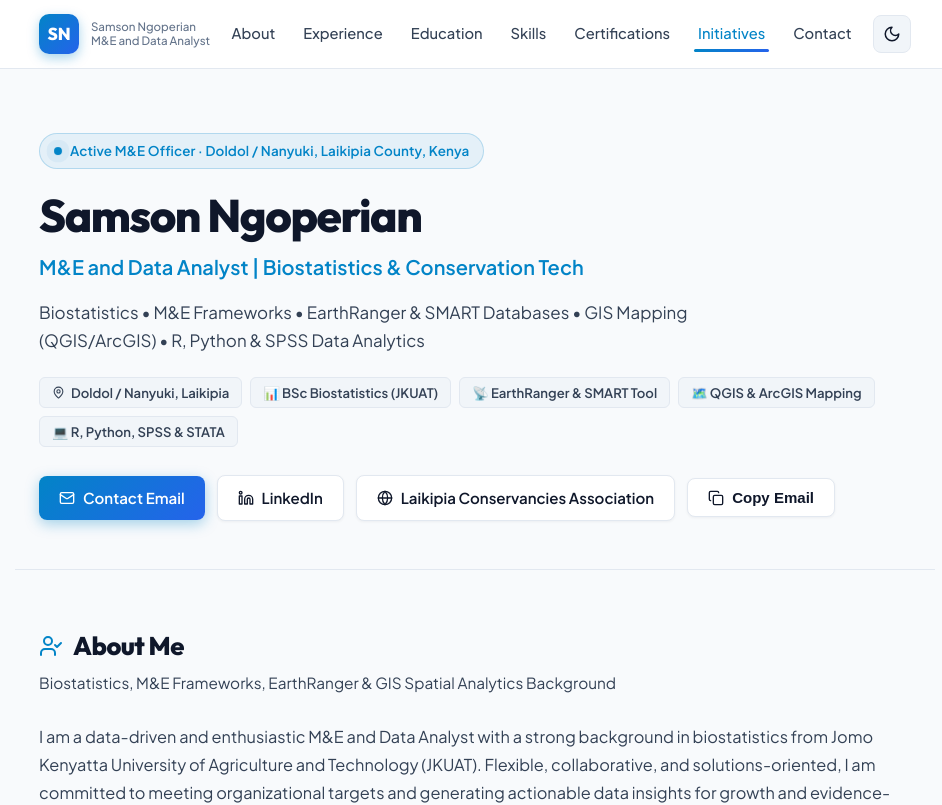
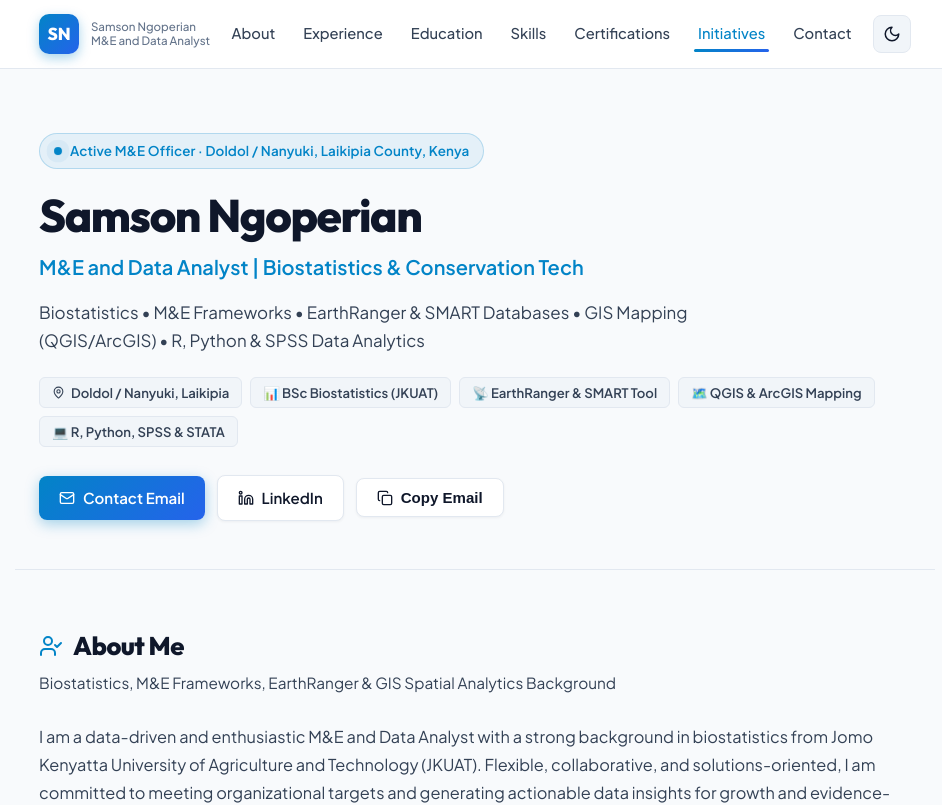
Before and after one commit to InfoHive-As/samson-ngoperian, a React (Vite) app: page / in a window 1280 px wide. Shown: the top 805 px of the page, without its empty margins (165-1107 px from the left). Built offline with nearby package versions, Linux system fonts and the light colour scheme; the HTML template or start-up script is replaced by a standard one.

Commit message:
Remove Organization fields completely from Hero and Contact

```diff
--- a/src/components/Contact.jsx
+++ b/src/components/Contact.jsx
@@ -27,14 +27,6 @@ export default function Contact({ onCopyEmail }) {
             <strong>Email:</strong>
             <a href={`mailto:${personalInfo.email}`}>{personalInfo.email}</a>
           </div>
-
-          <div className="contact-item">
-            <Globe size={16} />
-            <strong>Organization:</strong>
-            <a href={personalInfo.organizationUrl} target="_blank" rel="noopener noreferrer">
-              laikipiaconservancies.org
-            </a>
-          </div>
         </div>
 
         <div className="cta-row" style={{ marginTop: 24 }}>
@@ -48,14 +40,6 @@ export default function Contact({ onCopyEmail }) {
             rel="noopener noreferrer"
           >
             <Linkedin size={16} /> LinkedIn Profile
-          </a>
-          <a
-            className="btn"
-            href={personalInfo.organizationUrl}
-            target="_blank"
-            rel="noopener noreferrer"
-          >
-            <Globe size={16} /> Laikipia Conservancies
           </a>
           <button
             className="btn"
--- a/src/components/Hero.jsx
+++ b/src/components/Hero.jsx
@@ -35,14 +35,6 @@ export default function Hero({ onCopyEmail }) {
         >
           <Linkedin size={16} /> LinkedIn
         </a>
-        <a
-          className="btn"
-          href={personalInfo.organizationUrl}
-          target="_blank"
-          rel="noopener noreferrer"
-        >
-          <Globe size={16} /> {personalInfo.organizationName}
-        </a>
         <button
           className="btn"
           onClick={() => onCopyEmail(personalInfo.email)}
```
Also changed, not shown: 3 other files (tests, documents, lock files or other folders).
